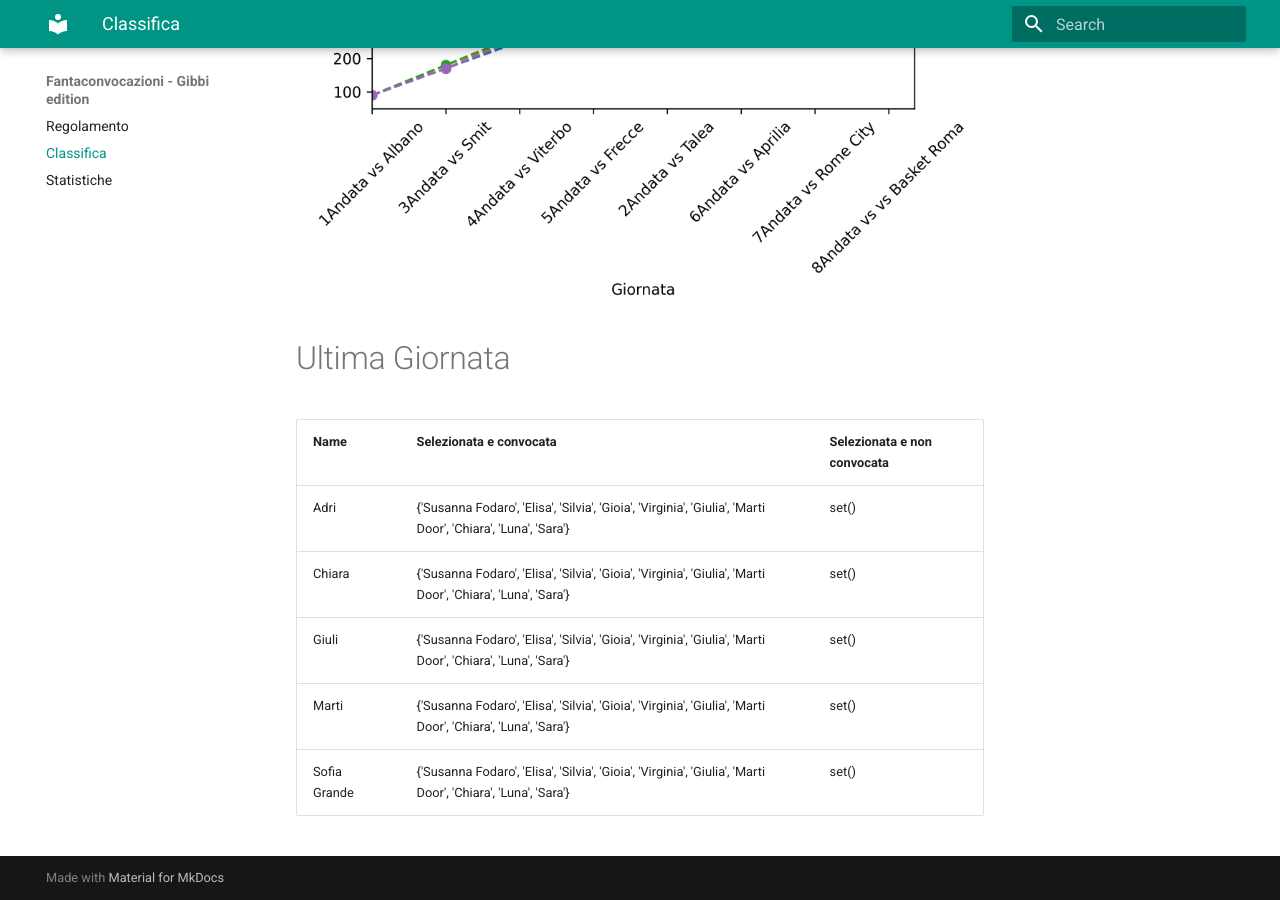
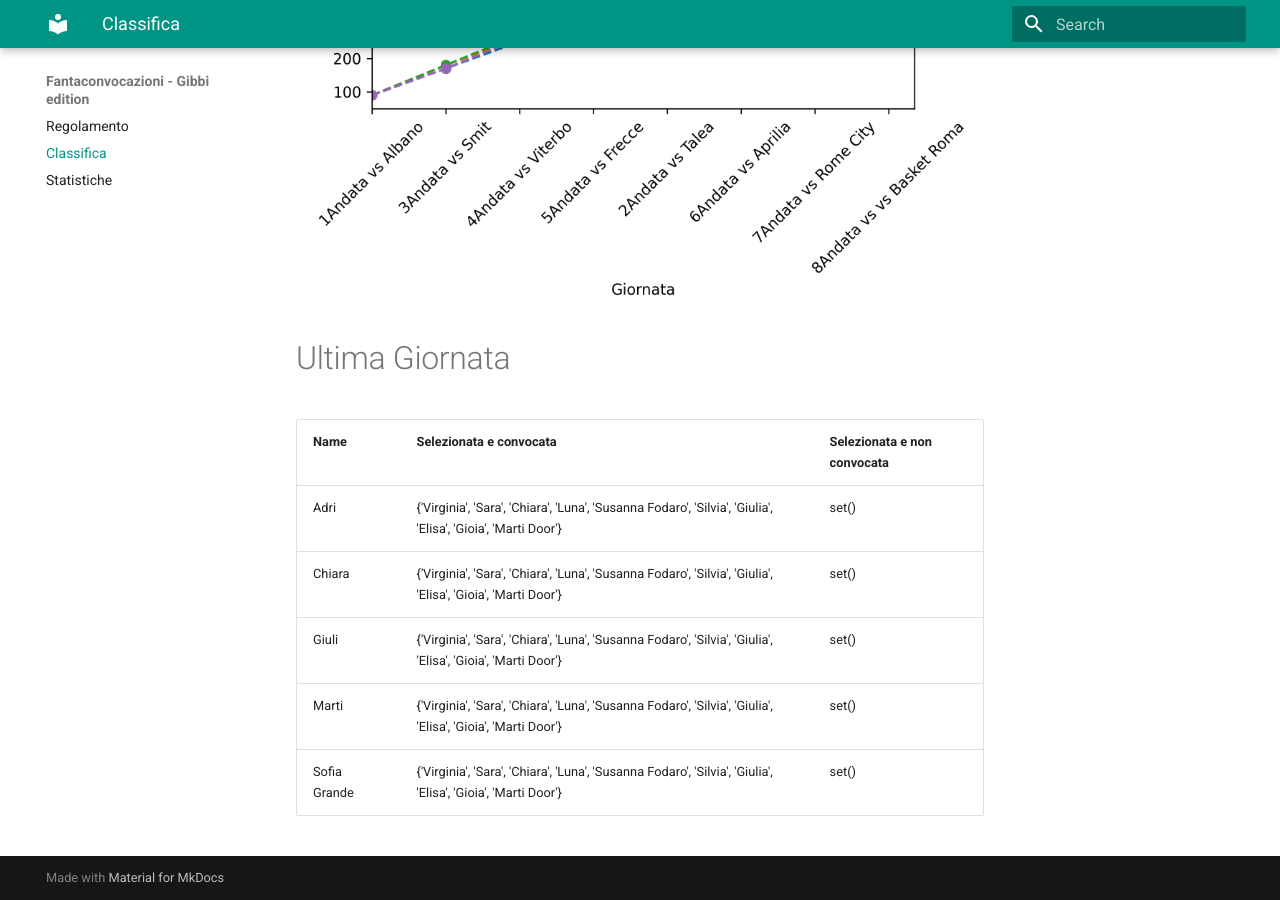
Before and after one commit to martinig94/fantagibbi, an MkDocs documentation site: the page built from docs/Classifica.md, in a window 1280 px wide and 900 px high, scrolled down 810 px. Built offline with MkDocs 1.6.1 and Material for MkDocs 9.7.7, drawn with Linux system fonts in a browser that asks for light colours.

Commit message:
Auto-update from main.py

```diff
--- a/docs/Classifica.md
+++ b/docs/Classifica.md
@@ -18,9 +18,9 @@
 <!-- START_TABLE CORRECT -->
 | Name         | Selezionata e convocata                                                                                      | Selezionata e non convocata   |
 |:-------------|:-------------------------------------------------------------------------------------------------------------|:------------------------------|
-| Adri         | {'Susanna Fodaro', 'Elisa', 'Silvia', 'Gioia', 'Virginia', 'Giulia', 'Marti Door', 'Chiara', 'Luna', 'Sara'} | set()                         |
-| Chiara       | {'Susanna Fodaro', 'Elisa', 'Silvia', 'Gioia', 'Virginia', 'Giulia', 'Marti Door', 'Chiara', 'Luna', 'Sara'} | set()                         |
-| Giuli        | {'Susanna Fodaro', 'Elisa', 'Silvia', 'Gioia', 'Virginia', 'Giulia', 'Marti Door', 'Chiara', 'Luna', 'Sara'} | set()                         |
-| Marti        | {'Susanna Fodaro', 'Elisa', 'Silvia', 'Gioia', 'Virginia', 'Giulia', 'Marti Door', 'Chiara', 'Luna', 'Sara'} | set()                         |
-| Sofia Grande | {'Susanna Fodaro', 'Elisa', 'Silvia', 'Gioia', 'Virginia', 'Giulia', 'Marti Door', 'Chiara', 'Luna', 'Sara'} | set()                         |
+| Adri         | {'Virginia', 'Sara', 'Chiara', 'Luna', 'Susanna Fodaro', 'Silvia', 'Giulia', 'Elisa', 'Gioia', 'Marti Door'} | set()                         |
+| Chiara       | {'Virginia', 'Sara', 'Chiara', 'Luna', 'Susanna Fodaro', 'Silvia', 'Giulia', 'Elisa', 'Gioia', 'Marti Door'} | set()                         |
+| Giuli        | {'Virginia', 'Sara', 'Chiara', 'Luna', 'Susanna Fodaro', 'Silvia', 'Giulia', 'Elisa', 'Gioia', 'Marti Door'} | set()                         |
+| Marti        | {'Virginia', 'Sara', 'Chiara', 'Luna', 'Susanna Fodaro', 'Silvia', 'Giulia', 'Elisa', 'Gioia', 'Marti Door'} | set()                         |
+| Sofia Grande | {'Virginia', 'Sara', 'Chiara', 'Luna', 'Susanna Fodaro', 'Silvia', 'Giulia', 'Elisa', 'Gioia', 'Marti Door'} | set()                         |
 <!-- END_TABLE CORRECT -->
```
